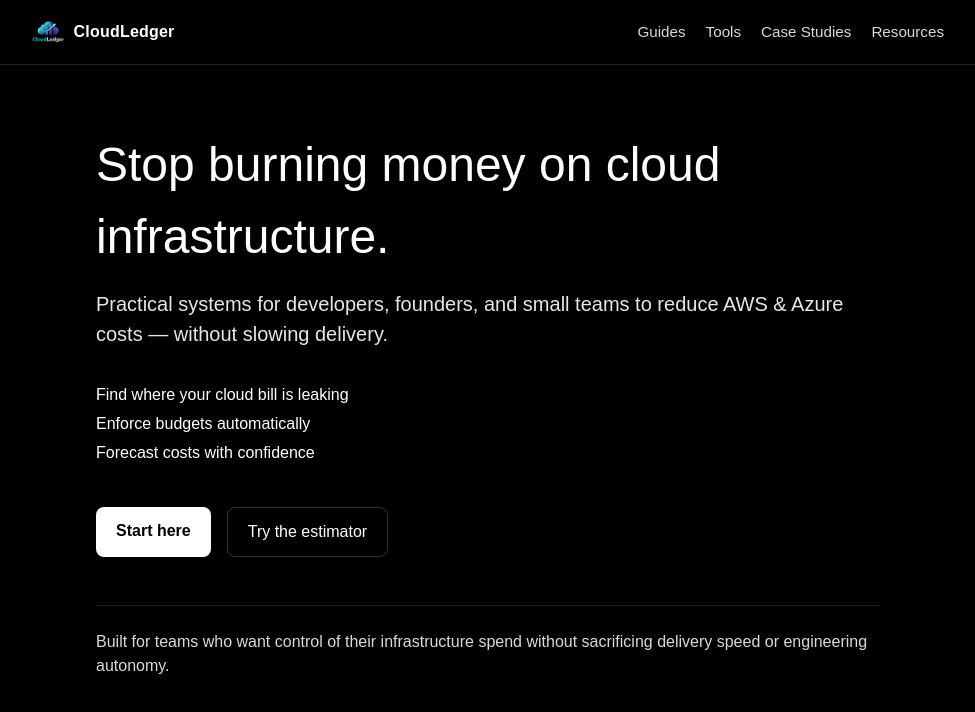
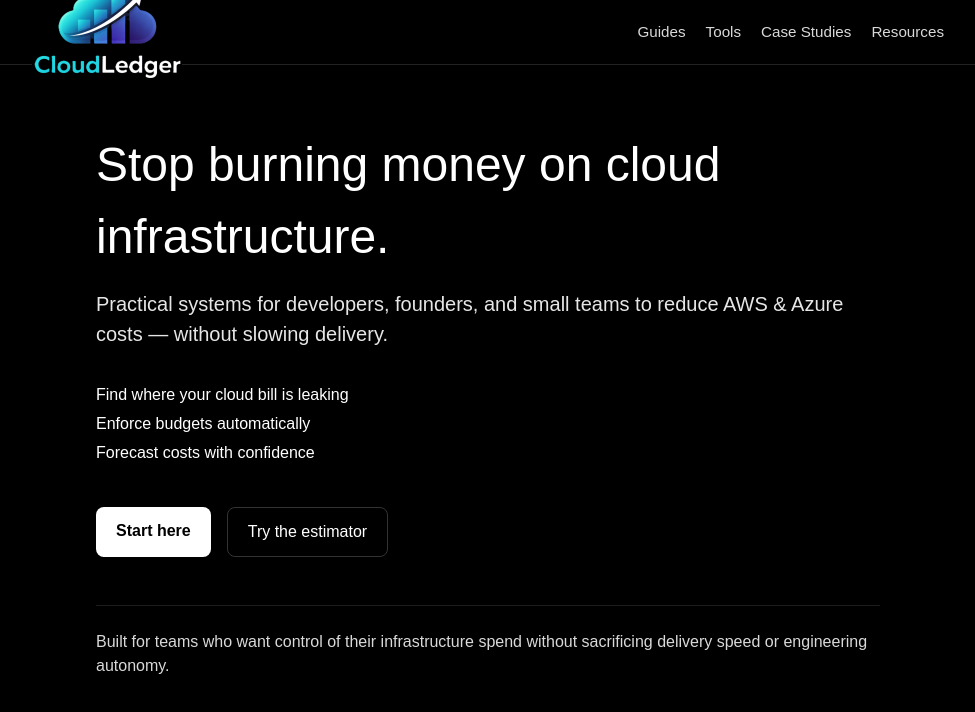
Before and after one commit to SB4647/cloudledger, a Next.js app: page / in a window 1280 px wide. Shown: the top 712 px of the page, without its empty margins (152-1127 px from the left). Built offline with nearby package versions, Linux system fonts and the light colour scheme.

Commit message:
fix(logo): update logo dimensions for better visibility

```diff
--- a/app/layout.tsx
+++ b/app/layout.tsx
@@ -137,11 +137,10 @@ export default function RootLayout({ children }: { children: ReactNode }) {
                 <Image
                   src="/cloudledge_logo.png"
                   alt="CloudLedger logo"
-                  width={32}
-                  height={32}
+                  width={150}
+                  height={100}
                   priority
                 />
-                <span>CloudLedger</span>
               </Link>
 
               <div style={linksStyle}>
```
